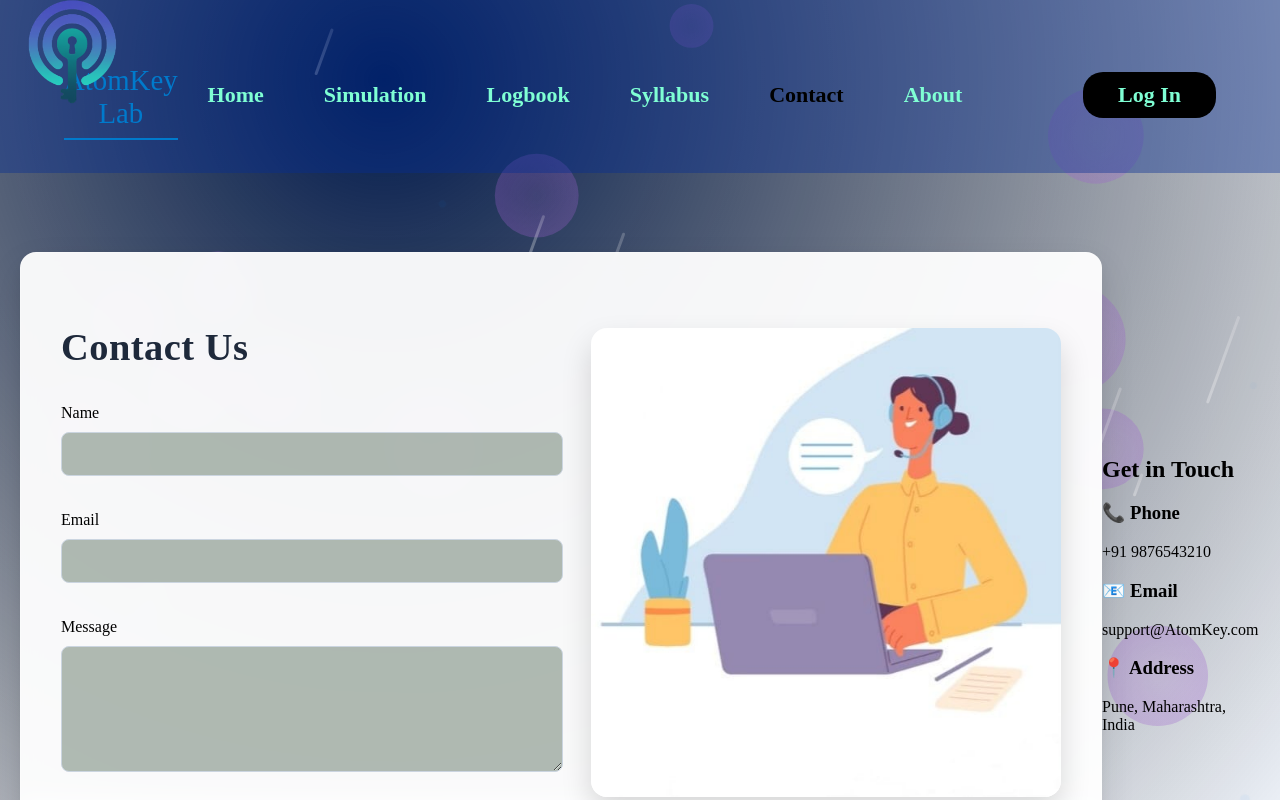
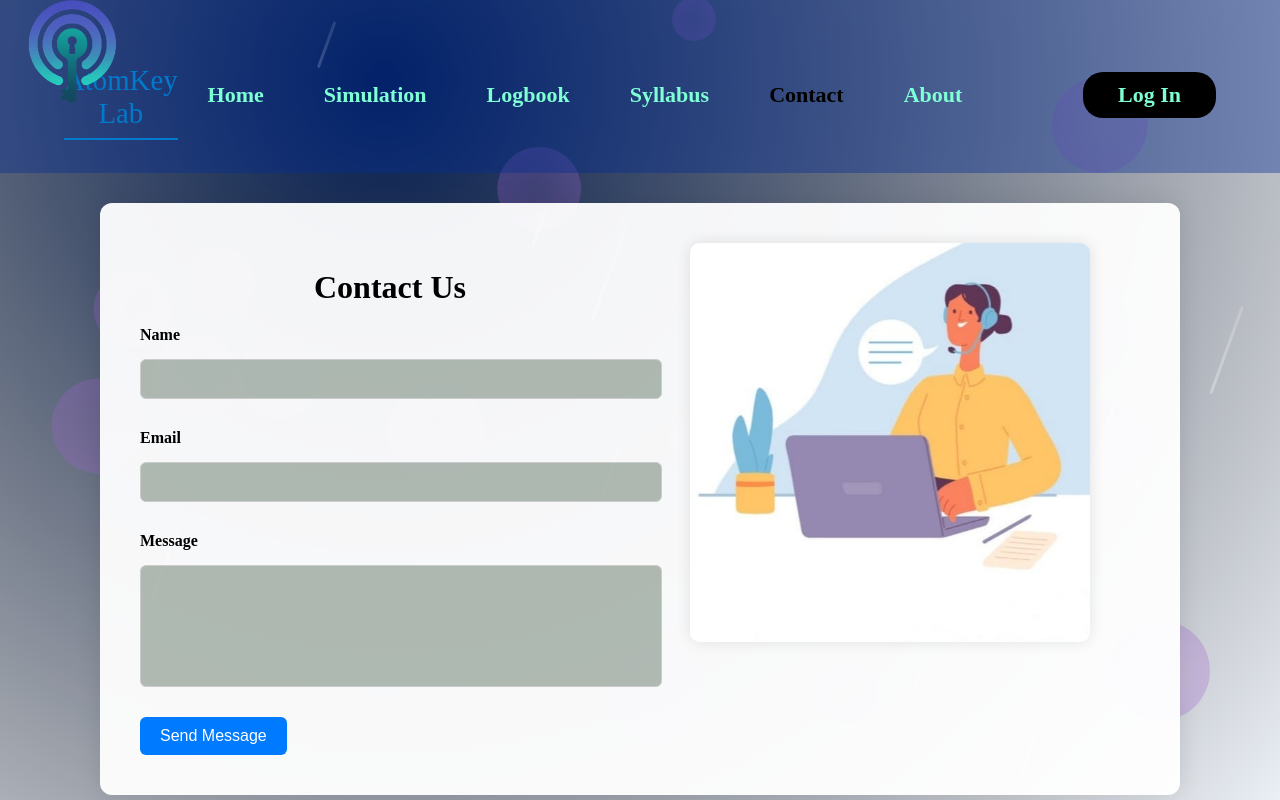
Before and after one commit to AtomKey-Lab/ExperimentHub, a React (Create React App) app: page /Contact in a window 1280 px wide. Shown: the top 800 px of the page. Built offline with nearby package versions, Linux system fonts and the light colour scheme.

Commit message:
contact update

```diff
--- a/src/view/Contact/Contact.css
+++ b/src/view/Contact/Contact.css
@@ -1,569 +1,148 @@
-/* Main body styling */
+.contact-page {
+
+  position: relative;
+  overflow: hidden;
+}
+
 .body {
   position: relative;
-  padding: 20px;
-  display: flex;
-  justify-content: center;
-  align-items: center;
-  min-height: 100vh;
-  overflow: hidden;
-
 }
 
-/* Styling for Background component */
-.background {
-  position: absolute;
-  top: 0;
-  left: 0;
-  width: 100%;
-  height: 100%;
-  z-index: -1;
-  opacity: 0.1;
-  animation: fadeIn 1.5s ease-in-out;
-}
-
-/* Contact container styling */
 .contact-container {
-  position: relative;
-  display: flex;
-  flex-direction: column;
-  align-items: center;
   max-width: 1000px;
-  width: 100%;
-  background-color: rgba(255, 255, 255, 0.95);
-  padding: 40px;
-  border-radius: 16px;
-  box-shadow: 0 15px 35px rgba(0, 0, 0, 0.1), 0 5px 15px rgba(0, 0, 0, 0.05);
-  z-index: 1;
-  transform: translateY(0);
-  animation: slideUp 0.8s ease-out;
-  backdrop-filter: blur(10px);
-  border: 1px solid rgba(255, 255, 255, 0.2);
-  overflow: hidden;
-  transition: transform 0.3s ease, box-shadow 0.3s ease;
-}
-
-.contact-container:hover {
-  box-shadow: 0 20px 40px rgba(0, 0, 0, 0.15), 0 10px 20px rgba(0, 0, 0, 0.1);
+  margin: auto;
+  margin-top: 30px;
+  padding: 40px 40px;
+  background: rgba(255, 255, 255, 0.95);
+  border-radius: 12px;
+  box-shadow: 0 0 25px rgba(0, 0, 0, 0.1);
 }
 
 .contact-content {
   display: flex;
+  flex-wrap: wrap;
   justify-content: space-between;
-  gap: 60px;
-  margin-bottom: 60px;
-  width: 100%;
+  align-items: flex-start;
 }
 
-/* Glowing orb effect */
-.glowing-orb {
-  position: absolute;
-  width: 300px;
-  height: 300px;
-  border-radius: 50%;
-  background: radial-gradient(circle, rgba(0, 115, 230, 0.3) 0%, rgba(0, 115, 230, 0) 70%);
-  top: 20%;
-  right: 10%;
-  filter: blur(50px);
-  z-index: -1;
-  animation: orb-float 15s ease-in-out infinite alternate;
-}
-
-@keyframes orb-float {
-  0% {
-    transform: translate(0, 0) scale(1);
-    opacity: 0.6;
-  }
-  50% {
-    transform: translate(-50px, 30px) scale(1.3);
-    opacity: 0.4;
-  }
-  100% {
-    transform: translate(20px, -50px) scale(1.1);
-    opacity: 0.7;
-  }
-}
-
-/* Particles animation */
-.particles-container {
-  position: absolute;
-  top: 0;
-  left: 0;
-  width: 100%;
-  height: 100%;
-  overflow: hidden;
-  z-index: -1;
-}
-
-.particle {
-  position: absolute;
-  background-color: rgba(0, 115, 230, 0.2);
-  border-radius: 50%;
-  pointer-events: none;
-  animation: float-particle 15s linear infinite;
-}
-
-@keyframes float-particle {
-  0% {
-    transform: translateY(0) rotate(0deg);
-    opacity: 0;
-  }
-  20% {
-    opacity: 0.5;
-  }
-  80% {
-    opacity: 0.5;
-  }
-  100% {
-    transform: translateY(-100vh) rotate(360deg);
-    opacity: 0;
-  }
-}
-
-/* Form section styling */
 .contact-form {
-  flex: 1;
-  display: flex;
-  flex-direction: column;
-  position: relative;
+  flex: 1 1 48%;
 }
 
 .contact-form h2 {
-  font-size: 2.4rem;
-  margin-bottom: 35px;
-  position: relative;
-  color: #1e293b;
-  letter-spacing: 0.5px;
-}
-
-.animate-text::after {
-  content: '';
-  position: absolute;
-  bottom: -10px;
-  left: 0;
-  width: 70px;
-  height: 3px;
-  background: linear-gradient(90deg, #0073e6, #00c6ff);
-  animation: expandWidth 1.2s ease-out forwards;
-  border-radius: 3px;
-}
-
-.reveal-text {
-  position: relative;
-  overflow: hidden;
-}
-
-.reveal-text::before {
-  content: '';
-  position: absolute;
-  top: 0;
-  left: 0;
-  width: 100%;
-  height: 100%;
-  background: linear-gradient(90deg, #f8f9fa, transparent);
-  animation: reveal 1.5s cubic-bezier(0.19, 1, 0.22, 1) forwards;
-}
-
-@keyframes reveal {
-  0% {
-    left: 0;
-  }
-  100% {
-    left: 100%;
-  }
+  text-align: center;
+  margin-bottom: 20px;
+  font-size: 32px;
 }
 
 .input-field {
-  margin-bottom: 25px;
-  position: relative;
+  margin-bottom: 20px;
+  display: flex;
+  flex-direction: column;
 }
 
-.input-label {
-  display: block;
-  margin-bottom: 8px;
-  font-weight: 500;
-  color: #4b5563;
-  font-size: 0.95rem;
-  transition: all 0.3s ease;
-  transform-origin: left;
+.input-field label {
+  margin-bottom: 5px;
+  font-weight: bold;
 }
 
-.input-animate {
+.input-field input,
+.input-field textarea {
+  padding: 10px;
+  border: 1px solid #ccc;
+  border-radius: 6px;
+  font-size: 16px;
   width: 100%;
-  padding: 14px 16px;
-  border: 1px solid #e0e0e0;
-  border-radius: 8px;
-  transition: all 0.3s ease;
-  background-color: rgba(255, 255, 255, 0.9);
-  box-shadow: 0 2px 6px rgba(0, 0, 0, 0.03);
-  font-size: 1rem;
-  position: relative;
-  z-index: 1;
+  resize: none;
 }
 
-.input-focus-effect {
-  position: absolute;
-  bottom: 0;
-  left: 50%;
-  width: 0;
-  height: 2px;
-  background: linear-gradient(90deg, #0073e6, #00c6ff);
-  transition: all 0.3s ease;
-  transform: translateX(-50%);
-  border-radius: 2px;
-  z-index: 2;
+button {
+  padding: 10px 20px;
+  background: #007bff;
+  color: white;
+  border: none;
+  font-size: 16px;
+  border-radius: 6px;
+  cursor: pointer;
+  transition: background 0.3s;
 }
 
-.textarea-effect {
-  bottom: 4px;
+button:hover {
+  background: #0056b3;
 }
 
-.input-animate:focus {
-  border-color: #0073e6;
-  box-shadow: 0 4px 12px rgba(0, 115, 230, 0.1);
-  outline: none;
-}
-
-.input-animate:focus + .input-focus-effect {
-  width: calc(100% - 10px);
-}
-
-.input-animate:focus ~ .input-label {
-  color: #0073e6;
-  transform: scale(1.05);
-}
-
-.send-button {
-  display: flex;
-  align-items: center;
-  justify-content: center;
-  padding: 16px 26px;
-  background: linear-gradient(135deg, #0073e6, #00c6ff);
-  color: #fff;
-  border: none;
-  border-radius: 8px;
-  cursor: pointer;
-  font-weight: 600;
-  letter-spacing: 0.5px;
-  transition: all 0.4s ease;
-  position: relative;
-  overflow: hidden;
-  box-shadow: 0 4px 15px rgba(0, 115, 230, 0.3);
-}
-
-.send-button::before {
-  content: '';
-  position: absolute;
-  top: 0;
-  left: -100%;
-  width: 100%;
-  height: 100%;
-  background: linear-gradient(90deg, transparent, rgba(255, 255, 255, 0.2), transparent);
-  transition: all 0.4s ease;
-}
-
-.send-button:hover::before {
-  left: 100%;
-  transition: all 0.7s ease;
-}
-
-.send-button:hover {
-  transform: translateY(-4px);
-  box-shadow: 0 8px 20px rgba(0, 115, 230, 0.4);
-}
-
-.button-text {
-  margin-right: 10px;
-  position: relative;
-  z-index: 1;
-}
-
-.button-icon {
-  opacity: 0;
-  transform: translateX(-10px);
-  transition: all 0.3s ease;
-  position: relative;
-  z-index: 1;
-}
-
-.send-button:hover .button-icon {
-  opacity: 1;
-  transform: translateX(0);
-}
-
-.form-submitted {
-  animation: formSuccess 1.5s ease forwards;
-}
-
-@keyframes formSuccess {
-  0% {
-    transform: scale(1);
-  }
-  50% {
-    transform: scale(1.03);
-  }
-  100% {
-    transform: scale(1);
-  }
-}
-
-/* Contact image styling */
 .contact-image {
-  flex: 1;
-  display: flex;
-  align-items: center;
-  justify-content: center;
-  position: relative;
-  transition: all 0.6s ease;
-}
-
-.image-spotlight {
-  position: absolute;
-  top: 50%;
-  left: 50%;
-  width: 120%;
-  height: 120%;
-  transform: translate(-50%, -50%);
-  background: radial-gradient(circle, rgba(255, 255, 255, 0.8) 0%, rgba(255, 255, 255, 0) 70%);
-  opacity: 0;
-  transition: opacity 0.5s ease;
-  pointer-events: none;
-}
-
-.contact-image:hover .image-spotlight {
-  opacity: 0.4;
+  flex: 1 1 48%;
+  text-align: center;
 }
 
 .contact-image img {
-  max-width: 100%;
-  height: auto;
-  border-radius: 16px;
-  box-shadow: 0 15px 30px rgba(0, 0, 0, 0.15);
-  transition: all 0.6s ease;
-  transform-style: preserve-3d;
-  perspective: 1000px;
+  width: 100%;
+  max-width: 400px;
+  border-radius: 10px;
+  box-shadow: 0 0 15px rgba(0,0,0,0.1);
 }
 
-.contact-image:hover img {
-  box-shadow: 0 20px 40px rgba(0, 0, 0, 0.2);
+/* Responsive design */
+@media (max-width: 768px) {
+  .contact-content {
+    flex-direction: column;
+    align-items: center;
   }
 
-.float-animation {
-  animation: float 8s ease-in-out infinite;
+  .contact-form,
+  .contact-image {
+    flex: 1 1 100%;
+    margin-top: 20px;
   }
 
-@keyframes float {
-  0% {
-    transform: translateY(0px) rotate(0deg);
-  }
-  25% {
-    transform: translateY(-15px) rotate(1deg);
-  }
-  50% {
-    transform: translateY(0px) rotate(0deg);
-  }
-  75% {
-    transform: translateY(15px) rotate(-1deg);
-  }
-  100% {
-    transform: translateY(0px) rotate(0deg);
+  .contact-image img {
+    max-width: 90%;
   }
 }
+.get-in-touch-section {
 
-/* Get in touch section styling */
-.get-in-touch {
+  padding: 40px 20px;
+
   text-align: center;
-  margin-top: 60px;
-  width: 100%;
+
+  border-radius: 0 0 12px 12px;
 }
 
-.get-in-touch-h2 {
-  font-size: 2.4rem;
-  margin-bottom: 40px;
-  position: relative;
-  display: inline-block;
-  color: #1e293b;
+.get-in-touch-section h2 {
+  font-size: 28px;
+  margin-bottom: 30px;
+  color: #007bff;
 }
 
-.get-in-touch-h2::after {
-  content: '';
-  position: absolute;
-  bottom: -12px;
-  left: 50%;
-  transform: translateX(-50%);
-  width: 100px;
-  height: 3px;
-  background: linear-gradient(90deg, #0073e6, #00c6ff);
-  border-radius: 3px;
+.get-in-touch-boxes {
+  display: flex;
+  justify-content: center;
+  flex-wrap: wrap;
+  gap: 30px;
 }
 
-.contact-info {
-  display: flex;
-  justify-content: center;
-  gap: 40px;
-  flex-wrap: wrap;
+.touch-box {
+  background-color: white;
+  padding: 20px 30px;
+  border-radius: 12px;
+  box-shadow: 0 4px 10px rgba(0, 0, 0, 0.1);
+  min-width: 250px;
+  transition: transform 0.3s ease, box-shadow 0.3s ease;
 }
 
-.contact-box {
-  padding: 30px 20px;
-  text-align: center;
-  background-color: rgba(255, 255, 255, 0.9);
-  border-radius: 14px;
-  flex: 1;
-  min-width: 220px;
-  transition: all 0.5s ease;
-  box-shadow: 0 8px 20px rgba(0, 0, 0, 0.06);
-  position: relative;
-  overflow: hidden;
-  backdrop-filter: blur(5px);
-  border: 1px solid rgba(255, 255, 255, 0.4);
+.touch-box:hover {
+  transform: translateY(-5px);
+  box-shadow: 0 6px 15px rgba(0, 0, 0, 0.15);
 }
 
-.contact-box-icon {
-  width: 50px;
-  height: 50px;
-  border-radius: 50%;
-  background: linear-gradient(135deg, #0073e6, #00c6ff);
-  display: flex;
-  align-items: center;
-  justify-content: center;
-  margin: 0 auto 16px;
-  color: white;
-  box-shadow: 0 5px 15px rgba(0, 115, 230, 0.3);
-  transition: all 0.3s ease;
+.touch-box h3 {
+  color: #007bff;
+  margin-bottom: 10px;
+  font-size: 20px;
 }
 
-.contact-box:hover .contact-box-icon {
-  transform: scale(1.1);
-  box-shadow: 0 8px 20px rgba(0, 115, 230, 0.4);
+.touch-box p {
+  color: #333;
+  font-size: 16px;
 }
-
-.contact-box-h3 {
-  font-size: 1.4rem;
-  color: #1e293b;
-  margin-bottom: 14px;
-  transition: all 0.3s ease;
-}
-
-.contact-box-p {
-  font-size: 1.05rem;
-  color: #4b5563;
-  line-height: 1.5;
-}
-
-.box-glow {
-  position: absolute;
-  width: 100%;
-  height: 5px;
-  bottom: 0;
-  left: 0;
-  background: linear-gradient(90deg, #0073e6, #00c6ff);
-  opacity: 0;
-  transition: all 0.5s ease;
-}
-
-.hover-lift:hover {
-  transform: translateY(-12px);
-  box-shadow: 0 15px 30px rgba(0, 0, 0, 0.1);
-}
-
-.hover-lift:hover .box-glow {
-  opacity: 1;
-  height: 5px;
-}
-
-/* Animation keyframes */
-@keyframes fadeIn {
-  from { opacity: 0; }
-  to { opacity: 0.1; }
-}
-
-@keyframes slideUp {
-  from {
-    opacity: 0;
-    transform: translateY(70px);
-  }
-  to {
-    opacity: 1;
-    transform: translateY(0);
-  }
-}
-
-@keyframes expandWidth {
-  from { width: 0; }
-  to { width: 70px; }
-}
-
-/* Animation transition classes */
-.animate-on-load {
-  opacity: 0;
-  transform: translateY(30px);
-  transition: all 0.7s cubic-bezier(0.19, 1, 0.22, 1);
-}
-
-.animate-on-load.visible {
-  opacity: 1;
-  transform: translateY(0);
-}
-
-/* Toast notification animation */
-.animated-toast {
-  animation: toast-slide 0.5s cubic-bezier(0.19, 1, 0.22, 1) forwards;
-}
-
-@keyframes toast-slide {
-  from {
-    transform: translateX(100%);
-    opacity: 0;
-  }
-  to {
-    transform: translateX(0);
-    opacity: 1;
-  }
-}
-
-/* Responsive adjustments */
-@media (max-width: 992px) {
-  .contact-content {
-    flex-direction: column;
-    gap: 40px;
-  }
-
-  .contact-image {
-    order: -1;
-  }
-
-  .contact-container {
-    padding: 30px;
-  }
-}
-
-@media (max-width: 768px) {
-  .contact-info {
-    flex-direction: column;
-    gap: 20px;
-  }
-
-  .contact-box {
-    width: 100%;
-  }
-
-  .get-in-touch-h2 {
-    font-size: 2rem;
-  }
-
-  .contact-form h2 {
-    font-size: 2rem;
-  }
-}
-
-@media (max-width: 480px) {
-  .contact-container {
-    padding: 20px;
-    border-radius: 12px;
-  }
-
-  .send-button {
-    width: 100%;
-  }
-}
```
Lines whose indentation alone changed are shown as unchanged.
